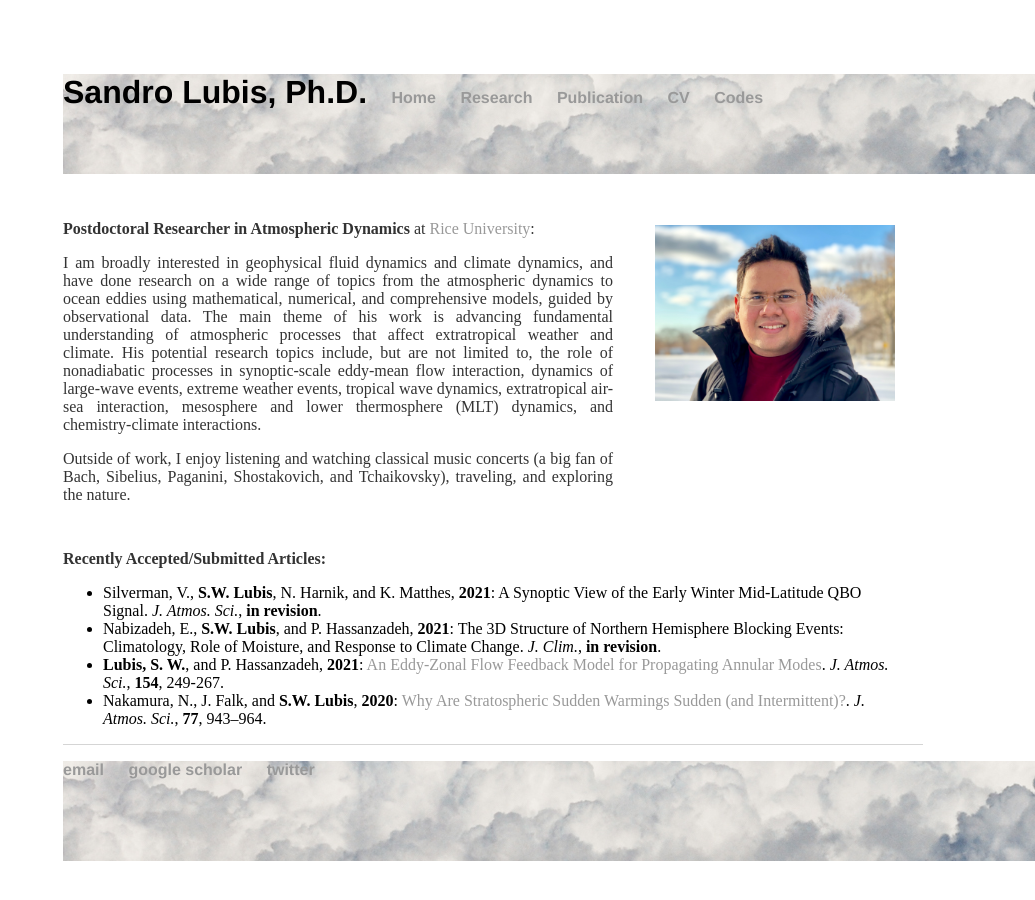
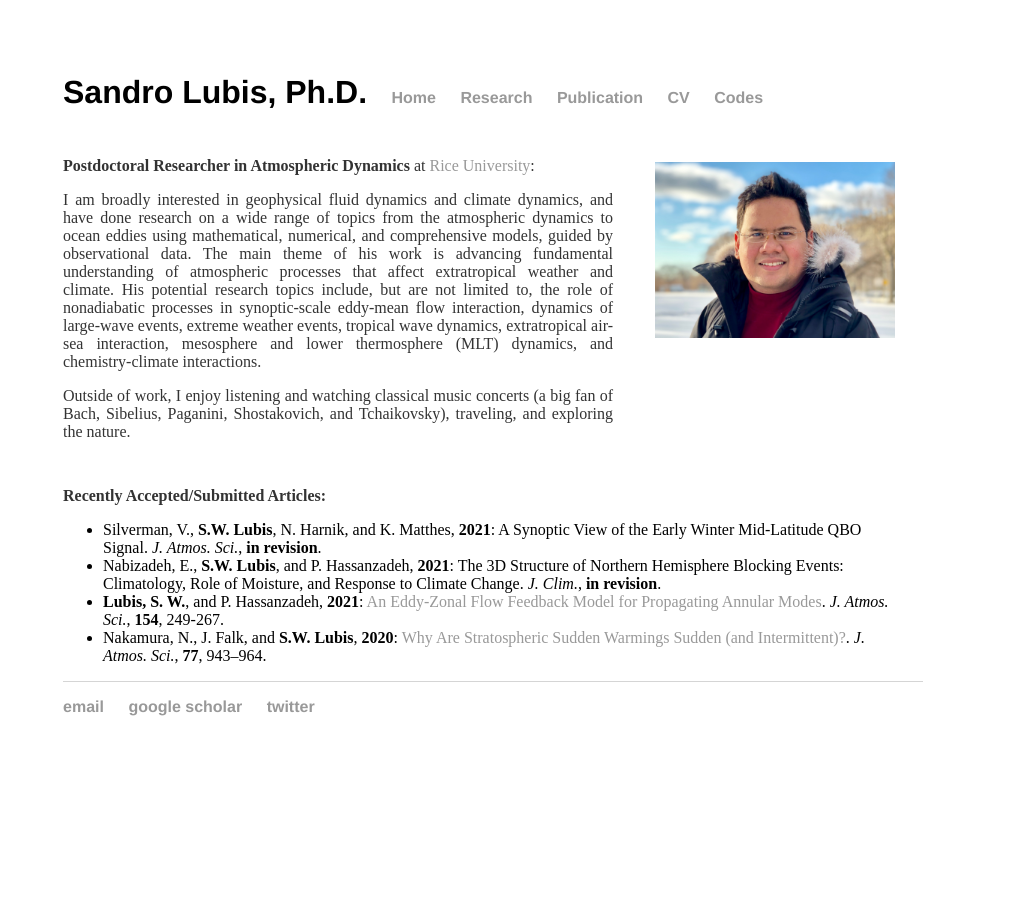
Before and after one commit to sandrolubis/sandrolubis.github.io, a Jekyll site: the page built from index.html, in a window 1280 px wide. Shown: the whole page, without its empty margins (245-1280 px from the left). Built offline with Jekyll 4.4.1, drawn with Linux system fonts in a browser that asks for light colours.

Commit message:
Update main.css

```diff
--- a/assets/css/main.css
+++ b/assets/css/main.css
@@ -8,8 +8,6 @@ nav ul, footer ul {
     padding: 0px;
     list-style: none;
     font-weight: bold;
-	height: 100px;
-	background-image: url("https://sandrolubis.github.io/assets/images/HB_bg_130427_2.jpg");
 }
 nav ul li, footer ul li {
     display: inline;
```
